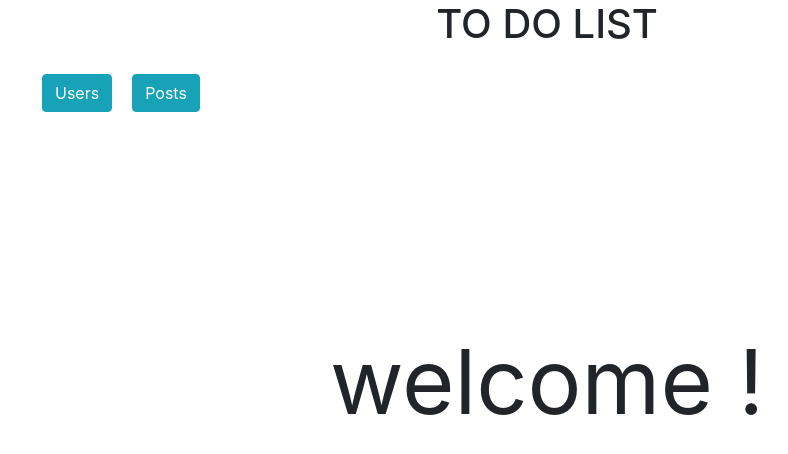
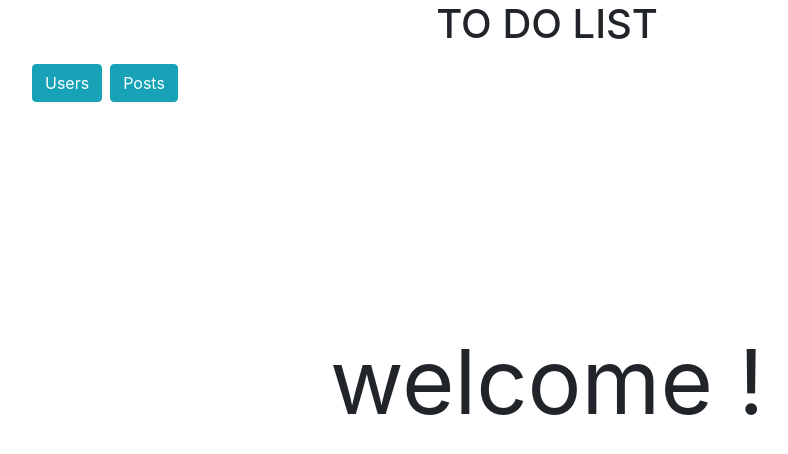
Before and after one commit to lashamerebashvili/todolistapp, an Angular app: page / in a window 1280 px wide. Shown: the top 454 px of the page, without its empty margins (93-881 px from the left). Built offline with nearby package versions, Linux system fonts and the light colour scheme; no server answers.

Commit message:
added form-delete function + minor markup changes

```diff
--- a/src/app/posts/forms/forms.component.html
+++ b/src/app/posts/forms/forms.component.html
@@ -29,6 +29,7 @@
         class="form-control"
         ></textarea>
       </div>
-      <button class="btn btn-success" (click) = editForm()>Submit</button>
+      <button class="btn btn-success" (click) = editForm()>Save</button>
+      <button class="btn btn-danger pull-right" (click) = deleteForm()>Delete</button>
   </form>
 </div>
--- a/src/app/posts/forms/forms.component.ts
+++ b/src/app/posts/forms/forms.component.ts
@@ -37,7 +37,7 @@ export class FormsComponent implements OnInit {
     );
   }
 
-  editForm(){
+  editForm() {
     fetch(this.formsUrl + "/" + this.form.id, {
       method: 'PUT',
       body: JSON.stringify(this.form),
@@ -49,4 +49,17 @@ export class FormsComponent implements OnInit {
     .then(json => console.log(json));
   }
 
+  deleteForm() {
+    this.http.delete(this.formsUrl + "/" + this.form.id)
+    .subscribe(
+      data  => {
+      console.log("DELETE Request is successful ", data);
+      },
+      error  => {
+      console.log("Error", error);
+      }
+
+    );
+  }
+
 }
--- a/src/app/posts/posts.component.html
+++ b/src/app/posts/posts.component.html
@@ -2,7 +2,7 @@
     <a class="btn btn-primary pull-right" routerLink = '' >
       Back
     </a>
-    <a class="btn btn-info pull-right" routerLink = "/form-add" >
+    <a class="btn btn-info pull-right mr-2" routerLink = "/form-add" >
       Add
     </a>
 </div>
--- a/src/app/welcome/welcome.component.css
+++ b/src/app/welcome/welcome.component.css
@@ -6,10 +6,6 @@ nav ul {
     list-style: none;
 }
 
-nav ul li a{
-    margin: 10px;
-}
-
 .welcome {
     height: 500px;
     margin-top: 200px;
--- a/src/app/welcome/welcome.component.html
+++ b/src/app/welcome/welcome.component.html
@@ -7,7 +7,7 @@
           </a>
       </li>
       <li>
-          <a class="btn btn-info pull-left" routerLink = '/posts' >
+          <a class="btn btn-info pull-left ml-2" routerLink = '/posts' >
             Posts
           </a>
       </li>
```
